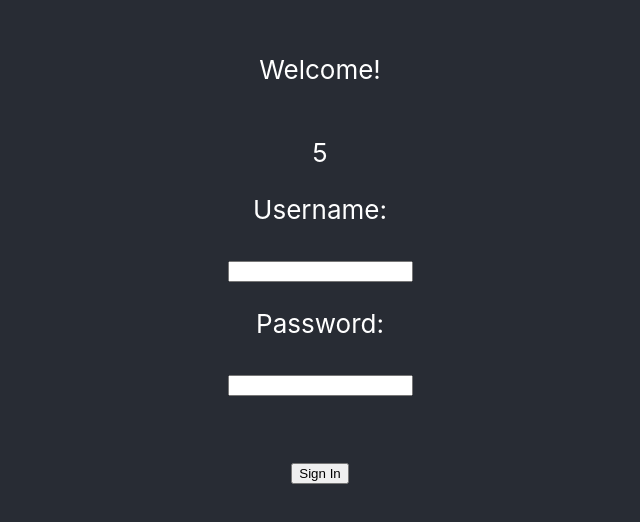
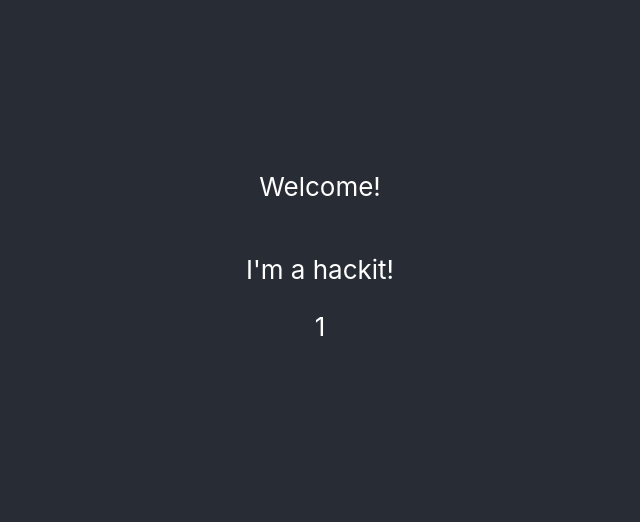
Before and after one commit to lamn5/react-app, a React (Create React App) app: page /h/1 in a window 1280 px wide. Shown: the part 144-666 px from the top of the page, without its empty margins (320-960 px from the left). Built offline with nearby package versions, Linux system fonts and the light colour scheme.

Commit message:
Added routes to the home page after signin

```diff
--- a/package.json
+++ b/package.json
@@ -10,8 +10,10 @@
     "@types/node": "^12.20.10",
     "@types/react": "^17.0.3",
     "@types/react-dom": "^17.0.3",
+    "@types/react-router-dom": "^5.1.7",
     "react": "^17.0.2",
     "react-dom": "^17.0.2",
+    "react-router-dom": "^5.2.0",
     "react-scripts": "4.0.3",
     "typescript": "^4.2.4",
     "web-vitals": "^1.1.1"
--- a/src/App.tsx
+++ b/src/App.tsx
@@ -1,8 +1,7 @@
 import React, { useState } from 'react';
 import './App.css';
 
-import SignIn from './SignIn';
-import Home from './Home';
+import AppRouter from './routes'
 
 function App() {
   const [signedIn, setSignedIn] = useState(false);
@@ -13,12 +12,7 @@ function App() {
         <p>
           Welcome!
         </p>
-        {!signedIn ? (
-          <SignIn myNum={5} setSignedIn={setSignedIn} />
-        ) : (
-          <Home />
-        )}
-
+        <AppRouter />
       </header>
     </div>
   );
--- /dev/null
+++ b/src/routes/Hackit.tsx
@@ -0,0 +1,22 @@
+import React from 'react';
+import { useParams } from 'react-router-dom';
+
+type UrlParams = {
+    slug: string,
+}
+const HackitPage = () => {
+    const { slug } = useParams<UrlParams>();
+
+    return(
+        <div>
+            <p>
+                I'm a hackit!
+            </p>
+            <p>
+                {slug}
+            </p>
+        </div>
+    )
+}
+
+export default HackitPage;
--- a/src/Home.tsx
+++ b/src/routes/Home.tsx
@@ -1,4 +1,5 @@
 import React, {useState} from 'react';
+import { Link } from 'react-router-dom';
 
 type Hackit = {
     name: string,
@@ -30,14 +31,14 @@ const Home = () => {
         <div>
             {hackits.map((hackit) => {
                 return(
-                    <div>
+                    <Link to={`/h/${hackit.name}`}>
                         <h5>
                             {hackit.name}
                         </h5>
                         <p>
                             {hackit.description}
                         </p>
-                    </div>
+                    </Link>
                 )
             })}
 
--- a/src/SignIn.tsx
+++ b/src/routes/SignIn.tsx
@@ -1,12 +1,9 @@
 import React, { useState } from 'react';
+import { useHistory } from 'react-router-dom';
 
-type Props = {
-    myNum: number,
-    setSignedIn: (b: boolean) => void,
-}
+const SignIn = () => {
+    const history = useHistory();
 
-const SignIn = (props: Props) => {
-    const { myNum, setSignedIn } = props;
     const [username, setUsername] = useState('');
     const [password, setPassword] = useState('');
 
@@ -20,15 +17,12 @@ const SignIn = (props: Props) => {
 
     const handleClick = () => {
         if (username && password){
-            setSignedIn(true);
+            history.push('/home');
         }
     }
 
     return(
         <div>
-        <p>
-            {myNum}
-        </p>
         <p>
           Username:
         </p>
--- /dev/null
+++ b/src/routes/index.tsx
@@ -0,0 +1,32 @@
+import React from 'react';
+import { BrowserRouter as Router, Switch, Route } from 'react-router-dom';
+
+import SignIn from './SignIn';
+import Home from './Home';
+import HackitPage from './Hackit';
+
+const AppRouter = () => {
+    return (
+        <Router>
+            <Switch>
+                <Route
+                    exact
+                    path="/"
+                    component={SignIn}
+                />
+                <Route
+                    exact
+                    path="/home"
+                    component={Home}
+                />
+                <Route
+                    exact
+                    path="/h/:slug"
+                    component={HackitPage}
+                />
+            </Switch>
+        </Router>
+    );
+}
+
+export default AppRouter;
```
Also changed, not shown: 1 other file (tests, documents, lock files or other folders).
